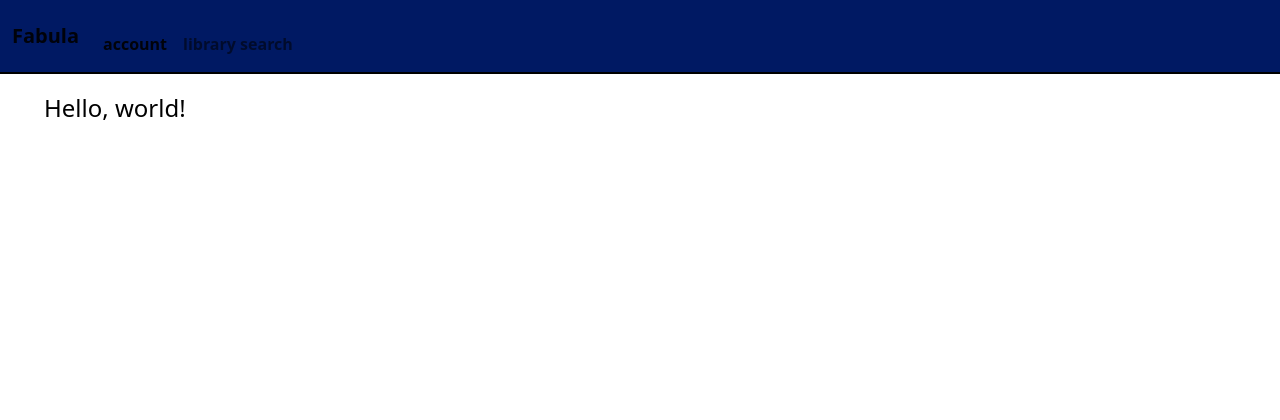
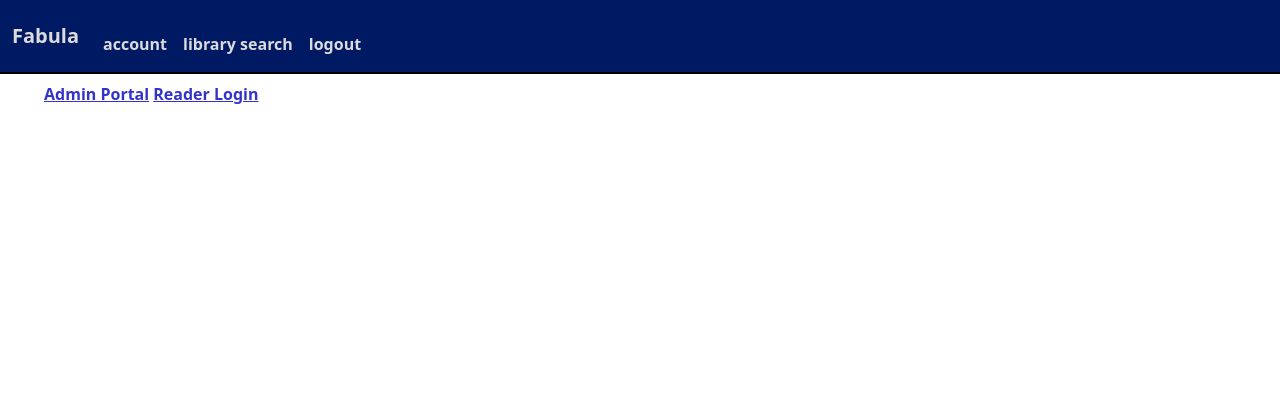
Before and after one commit to spetrone/library, a PHP site: page / in a window 1280 px wide. Shown: the top 420 px of the page. Run offline with PHP 8.4, Linux system fonts and the light colour scheme; the visitor is signed in with stand-in values (Sample User, id 1); data that the repository does not hold is empty.

Commit message:
sessions implemented for admins

```diff
--- a/index.php
+++ b/index.php
@@ -5,8 +5,9 @@ require_once('util/main.php'); ?>
 
 
   <div class="container-fluid align-self-centre">
-  <h1>Hello, world!</h1>
-    </div>
+  <a href="admin?action=login">Admin Portal</a>
+  <a href="reader?action=login">Reader Login</a>
+  </div>
 
 
 
--- a/main.css
+++ b/main.css
@@ -39,6 +39,10 @@ header ul {
 
 .navbar {
     background-color: #001963;
+}
+
+.navbar-brand, .nav-item, nav a, .nav-link {
+    color: #dbdbdb;
 }
 main {
     margin: 0;
--- a/util/main.php
+++ b/util/main.php
@@ -72,13 +72,13 @@ function redirect_not_admin() {
     }
 }
 
-// //access control for all pages requiring any kind of session
-// function redirect_no_session() {
-//     if(!isset($_SESSION['customer']) && !isset($_SESSION['admin'])
-//     && !isset($_SESSION['technician'])) {
-//         header("Location: /A3");
-//     }
-// }
+//access control for all pages requiring any kind of session
+function redirect_no_session() {
+    global $app_root;
+    if(!isset($_SESSION['reader']) && !isset($_SESSION['admin'])) {
+        header("Location: $app_root");
+    }
+}
 
 session_start();
 ?>
--- a/view/header.php
+++ b/view/header.php
@@ -1,17 +1,13 @@
 <?php
 require_once('util/main.php');
 $css_path = $app_root . "main.css";
-    // //ensure each user type is directed to correct home page
-    // if(isset($_SESSION['admin'])) {
-    //     $home_path = "/A3/admin";
-    // } else if (isset($_SESSION['technician'])) {
-    //     $home_path = "/A3/technician";
-    // } else if (isset($_SESSION['customer'])) {
-    //     $home_path = "/A3/customer";
-    // } else {
-    //     $home_path = "/A3";
-    // }
-
+    //ensure each user type is directed to correct home page
+if (isset($_SESSION['admin'])) {
+  //     $home_path = "/A3/admin";
+  $logout_url = $app_root . "admin?action=logout";
+} else if (isset($_SESSION['reader'])) {
+  $logout_url = $app_root . "reader?action=logout";
+}
 
 ?>
 
@@ -33,9 +29,9 @@ $css_path = $app_root . "main.css";
 <header>
   <!-- show nav bar, showing different buttons for different users-->
 
-<nav class="navbar navbar-expand-lg navbar-light ">
+<nav class="navbar navbar-expand-lg ">
   <div id="nav-div" class="container-fluid">
-    <a class="navbar-brand" href="#">Fabula</a>
+    <a class="navbar-brand" href=<?php echo get_home_path() ?>>Fabula</a>
     <button class="navbar-toggler" type="button" data-bs-toggle="collapse" data-bs-target="#navbarNav" aria-controls="navbarNav" aria-expanded="false" aria-label="Toggle navigation">
       <span class="navbar-toggler-icon"></span>
     </button>
@@ -48,6 +44,12 @@ $css_path = $app_root . "main.css";
         <li class="nav-item">
           <a class="nav-link" href="#">library search</a>
         </li>
+        <!-- Show logout button if there is a session -->
+        <?php if (isset($_SESSION["admin"]) || isset($_SESSION["reader"])) : ?>
+          <li class="nav-item nav-right">
+            <a class="nav-link" href=<?php echo $logout_url ?>>logout</a>
+          </li>
+        <?php endif; ?>
       </ul>
     </div>
     <?php endif; ?>
```
Also changed, not shown: admin/view/admin_menu.php (+7 -1 lines).
